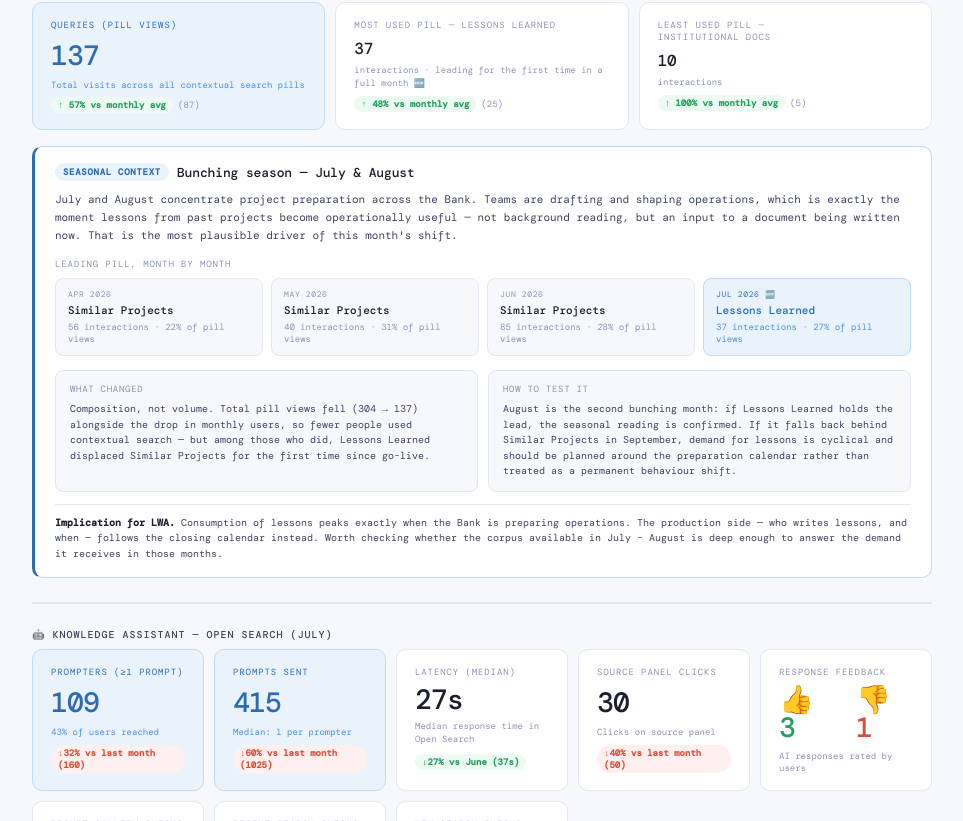
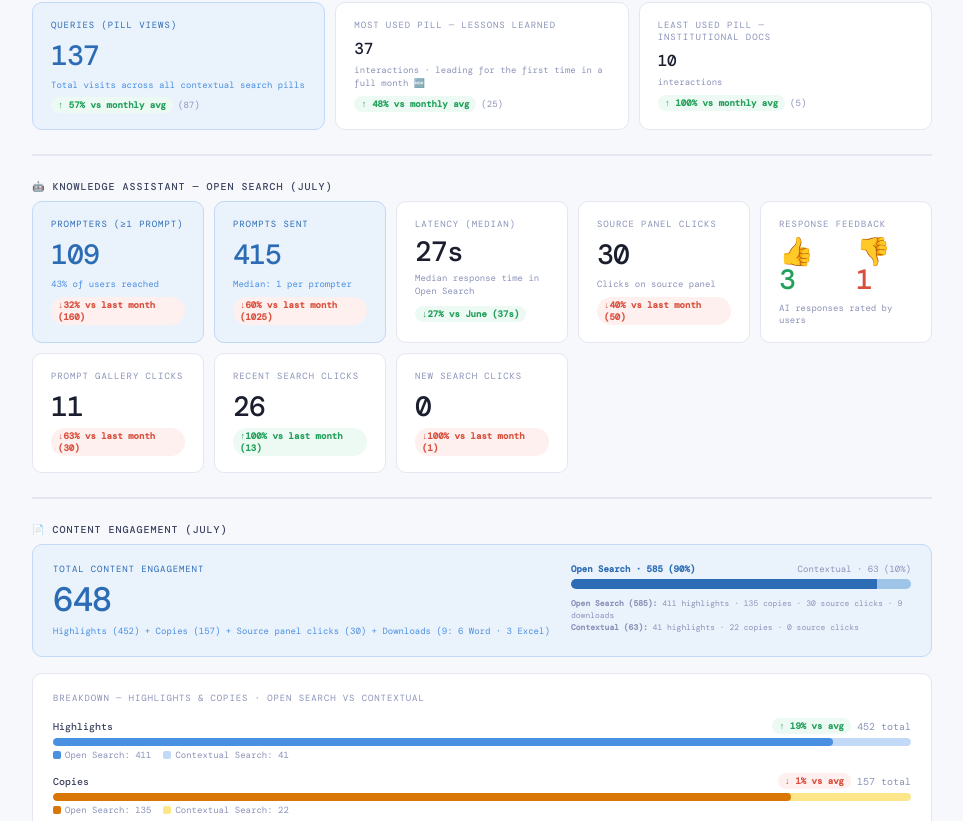
Before and after one commit to jimenasalinasg/KPsmoketest, a React (Vite) app: page / in a window 1280 px wide. Shown: the part 2159-2980 px from the top of the page, without its empty margins (158-1121 px from the left). Built offline with nearby package versions, Linux system fonts and the light colour scheme; a web font is replaced by a local one.

Commit message:
Update App.jsx

```diff
--- a/src/App.jsx
+++ b/src/App.jsx
@@ -2573,68 +2573,6 @@ function JulyMonthly() {
         <MCard label={<>Least used pill —<br/>Institutional Docs</>} value="10" desc="interactions" small bench={BENCH.monthly.pillBot} />
       </div>
 
-      {/* ── BUNCHING SEASON CONTEXT ── */}
-      <div style={{ background: SURF, border: `1px solid ${BLUE_M}`, borderLeft: `3px solid ${BLUE_D}`, borderRadius: 10, padding: "16px 20px" }}>
-        <div style={{ display: "flex", alignItems: "center", gap: 8, marginBottom: 10 }}>
-          <span style={{ fontSize: 9, fontWeight: 600, padding: "3px 8px", borderRadius: 99, background: BLUE_L, color: BLUE_D, textTransform: "uppercase", letterSpacing: "0.08em" }}>
-            Seasonal context
-          </span>
-          <span style={{ fontSize: 13, fontWeight: 500, color: INK, letterSpacing: "-0.01em" }}>
-            Bunching season — July &amp; August
-          </span>
-        </div>
-
-        <div style={{ fontSize: 11, color: INK2, lineHeight: 1.6, marginBottom: 14 }}>
-          July and August concentrate project preparation across the Bank. Teams are drafting and shaping operations, which is exactly the moment lessons from past projects become operationally useful — not background reading, but an input to a document being written now. That is the most plausible driver of this month's shift.
-        </div>
-
-        {/* Pill leadership series */}
-        <div style={{ fontSize: 9, textTransform: "uppercase", letterSpacing: "0.1em", color: INK3, marginBottom: 8 }}>
-          Leading pill, month by month
-        </div>
-        <div style={{ display: "grid", gridTemplateColumns: "repeat(4, 1fr)", gap: 8, marginBottom: 14 }}>
-          {[
-            { m: "Apr", pill: "Similar Projects", n: 56, views: 255 },
-            { m: "May", pill: "Similar Projects", n: 40, views: 130 },
-            { m: "Jun", pill: "Similar Projects", n: 85, views: 304 },
-            { m: "Jul", pill: "Lessons Learned", n: 37, views: 137, shift: true },
-          ].map((s, i) => (
-            <div key={i} style={{
-              background: s.shift ? BLUE_L : BG,
-              border: `1px solid ${s.shift ? BLUE_M : BDR}`,
-              borderRadius: 8, padding: "10px 12px",
-            }}>
-              <div style={{ fontSize: 8, textTransform: "uppercase", letterSpacing: "0.08em", color: s.shift ? BLUE_D : INK3, marginBottom: 4 }}>
-                {s.m} 2026{s.shift ? " 🆕" : ""}
-              </div>
-              <div style={{ fontSize: 11, fontWeight: 500, color: s.shift ? BLUE_D : INK, lineHeight: 1.3 }}>{s.pill}</div>
-              <div style={{ fontSize: 9, color: s.shift ? BLUE : INK3, marginTop: 4 }}>
-                {s.n} interactions · {Math.round(s.n / s.views * 100)}% of pill views
-              </div>
-            </div>
-          ))}
-        </div>
-
-        <div style={{ display: "grid", gridTemplateColumns: "1fr 1fr", gap: 10 }}>
-          <div style={{ background: BG, border: `1px solid ${BDR}`, borderRadius: 8, padding: "12px 14px" }}>
-            <div style={{ fontSize: 9, textTransform: "uppercase", letterSpacing: "0.08em", color: INK3, marginBottom: 6 }}>What changed</div>
-            <div style={{ fontSize: 10, color: INK2, lineHeight: 1.55 }}>
-              Composition, not volume. Total pill views fell (304 → 137) alongside the drop in monthly users, so fewer people used contextual search — but among those who did, Lessons Learned displaced Similar Projects for the first time since go-live.
-            </div>
-          </div>
-          <div style={{ background: BG, border: `1px solid ${BDR}`, borderRadius: 8, padding: "12px 14px" }}>
-            <div style={{ fontSize: 9, textTransform: "uppercase", letterSpacing: "0.08em", color: INK3, marginBottom: 6 }}>How to test it</div>
-            <div style={{ fontSize: 10, color: INK2, lineHeight: 1.55 }}>
-              August is the second bunching month: if Lessons Learned holds the lead, the seasonal reading is confirmed. If it falls back behind Similar Projects in September, demand for lessons is cyclical and should be planned around the preparation calendar rather than treated as a permanent behaviour shift.
-            </div>
-          </div>
-        </div>
-
-        <div style={{ fontSize: 10, color: INK2, lineHeight: 1.55, marginTop: 12, paddingTop: 10, borderTop: `1px solid ${BDR}` }}>
-          <strong style={{ color: INK }}>Implication for LWA.</strong> Consumption of lessons peaks exactly when the Bank is preparing operations. The production side — who writes lessons, and when — follows the closing calendar instead. Worth checking whether the corpus available in July&nbsp;–&nbsp;August is deep enough to answer the demand it receives in those months.
-        </div>
-      </div>
-
       {/* ── DIVIDER ── */}
       <div style={{ borderTop: `2px solid ${BDR}`, margin: "8px 0" }} />
 
@@ -2751,6 +2689,12 @@ function JulyMonthly() {
         </div>
         <p style={{ fontSize: 12, color: INK2, lineHeight: 1.6, margin: "0 0 16px 0", fontFamily: "system-ui, -apple-system, sans-serif" }}>
           Open Search has been the dominant channel since release — that is not new. Contextual search has consolidated alongside it, peaking at 304 pill pageviews in June. July's 90% Open Search share reflects the smaller summer volume compressing deliberate contextual exploration more than conversational queries — a composition effect, not a behavioral shift. The two channels grow together when there is activity; they don't compete.
+        </p>
+        <div style={{ fontSize: 9, textTransform: "uppercase", letterSpacing: "0.1em", color: BLUE_D, marginBottom: 8 }}>
+          Signal — Lessons Learned leads a pill for the first time
+        </div>
+        <p style={{ fontSize: 12, color: INK2, lineHeight: 1.6, margin: "0 0 16px 0", fontFamily: "system-ui, -apple-system, sans-serif" }}>
+          Lessons Learned (37 interactions) displaced Similar Projects as the most accessed pill, ending a run that held every month since go-live (56 in April, 40 in May, 85 in June). July and August are bunching season — project preparation concentrates across the Bank — and that is when past lessons stop being background reading and become an input to a document being drafted now. The shift is in composition, not demand: total pill views fell from 304 to 137 alongside the drop in users, so fewer people used contextual search, but those who did went looking for lessons. August is the second preparation month and the natural confirmation; if Lessons falls back behind Similar Projects in September, demand for lessons is cyclical and should be planned against the preparation calendar rather than read as a permanent behavioural change. Worth noting the asymmetry it exposes: consumption of lessons peaks when operations are being prepared, while production follows the closing calendar.
         </p>
         <div style={{ fontSize: 9, textTransform: "uppercase", letterSpacing: "0.1em", color: BLUE_D, marginBottom: 8 }}>
           Signal — Technical trust restored
```
